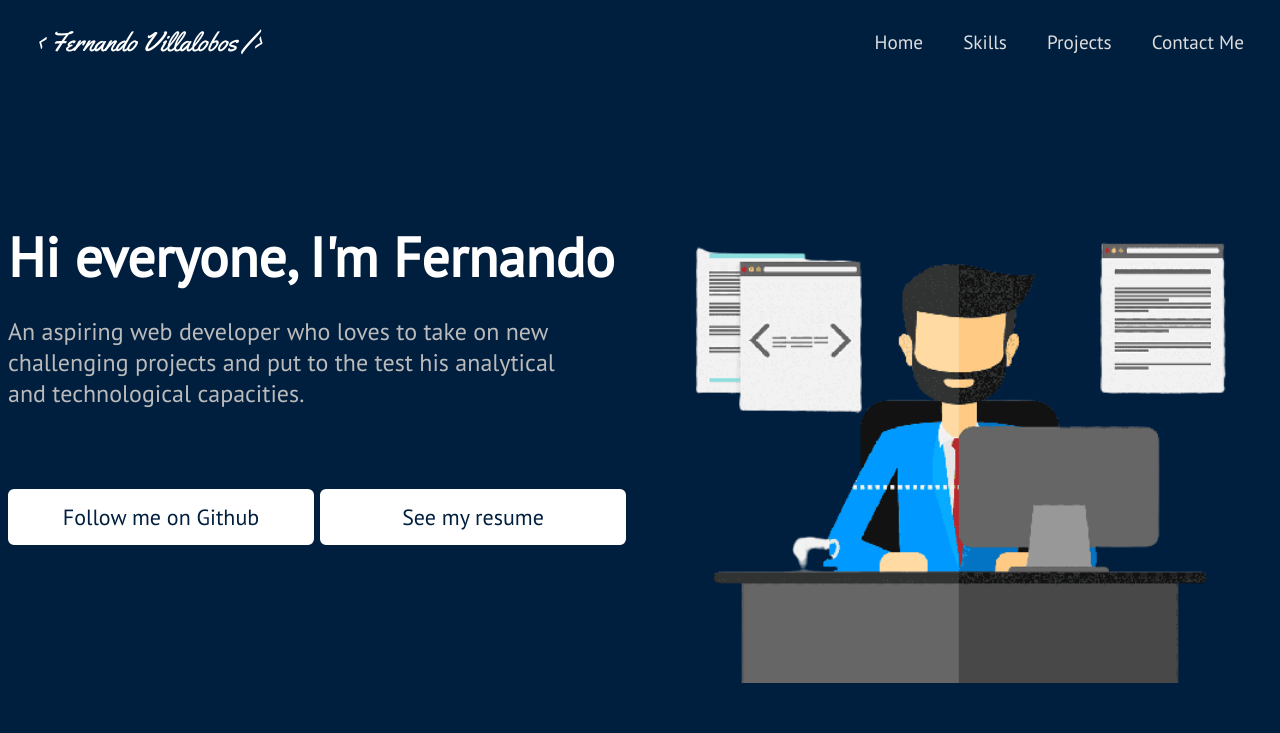
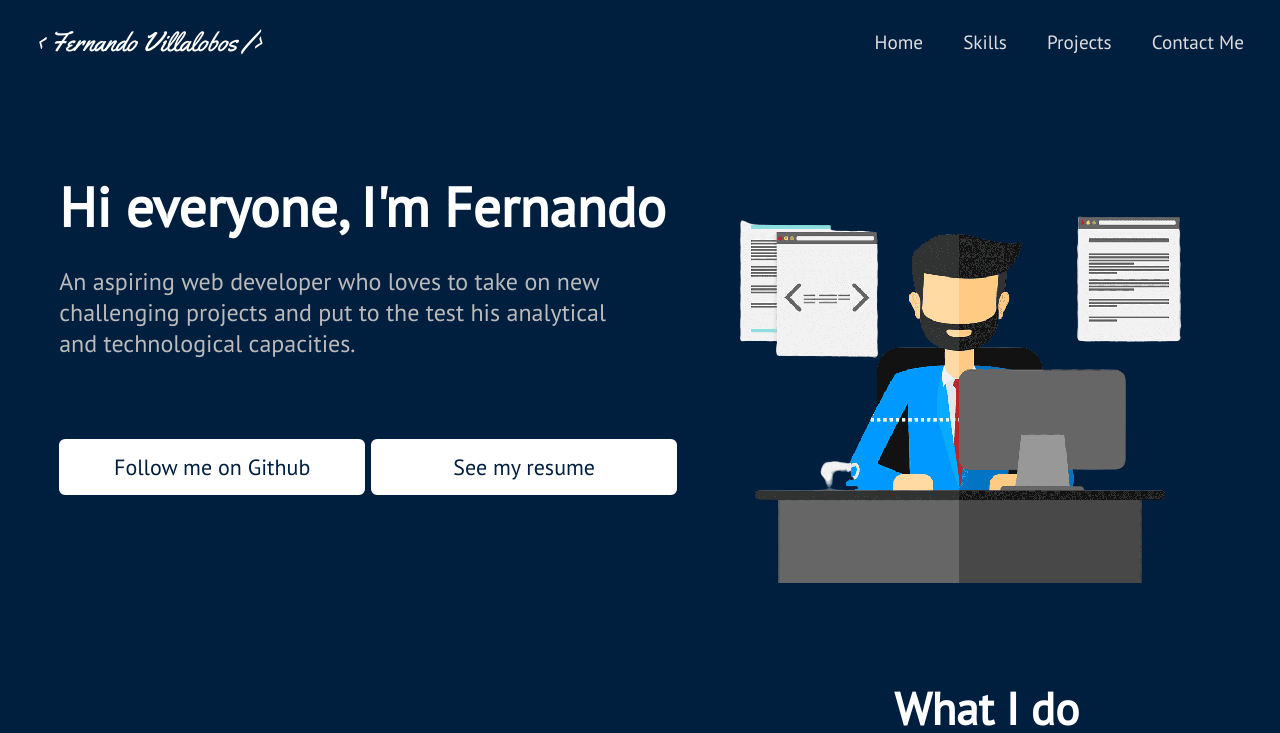
Before and after one commit to fervd24/My-portfolio, a React (Create React App) app: page / in a window 1280 px wide. Shown: the top 733 px of the page. Built offline with nearby package versions, Linux system fonts and the light colour scheme.

Commit message:
Modifying header and body styles to improve responsiveness

```diff
--- a/src/components/Home/Body.css
+++ b/src/components/Home/Body.css
@@ -97,7 +97,6 @@
     .whatidoContainer{
         flex-direction: column-reverse;
         height: auto;
-        margin-left: 1rem;
     }
     .imgContainer2 {
         width: auto;
@@ -105,7 +104,7 @@
     }
 
     .imgContainer2 img{
-        width: 550px;
+        width: 450px;
     }
     .whatidoText{
         width: auto;
--- a/src/components/Home/Header.css
+++ b/src/components/Home/Header.css
@@ -71,26 +71,43 @@
 }
 
 @media (max-width: 1700px) {
+    .whoamiText{
+        padding-left: 1rem;
+    }
+
     .whoamiText h2{
         margin-bottom: 1.5rem;
         font-size: 55px;
-
     }
 
     .whoamiText p{
         font-size: 24px;
         max-width: 550px;
+    }
 
-    }
     .imgContainer img{
         width: 600px;
     }
 }
+@media (max-width:1300px){
+    .imgContainer{
+        width: auto;
+    }
+
+    .imgContainer img{
+        width: auto;
+    }
+
+    .whoamiText{
+        width: 53%;
+        margin-left: 1rem;
+    }
+}
+
 @media (max-width:1017px) {
     .imgContainer img{
         width: 400px;
     }
-
 
 }
 
@@ -113,12 +130,12 @@
 
     .imgContainer {
         margin-left: 0;
-        height: 450px;
+        height: 430px;
         width: auto;
     }
 
     .imgContainer img{
-        width: 550px;
+        width: 500px;
     }
 
     .btnsContainer{
```
